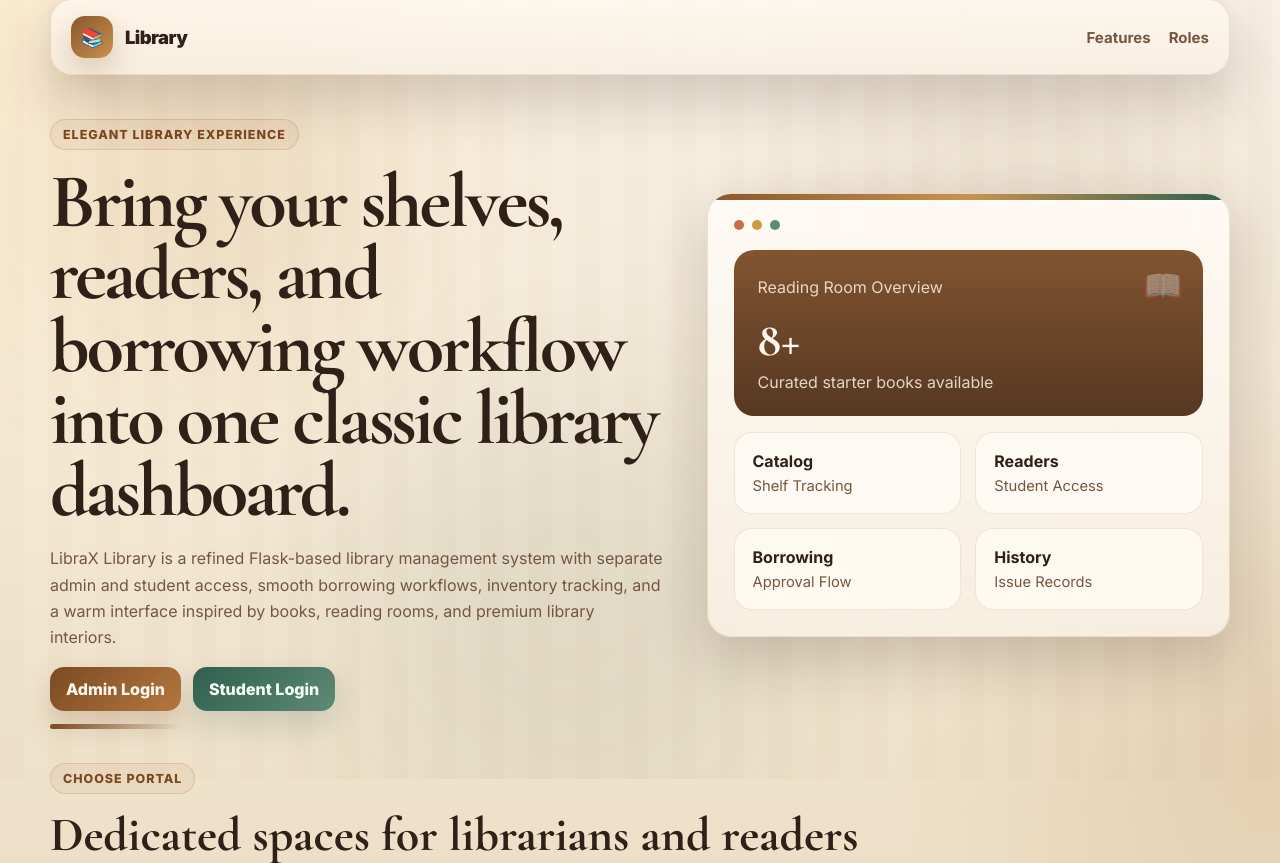
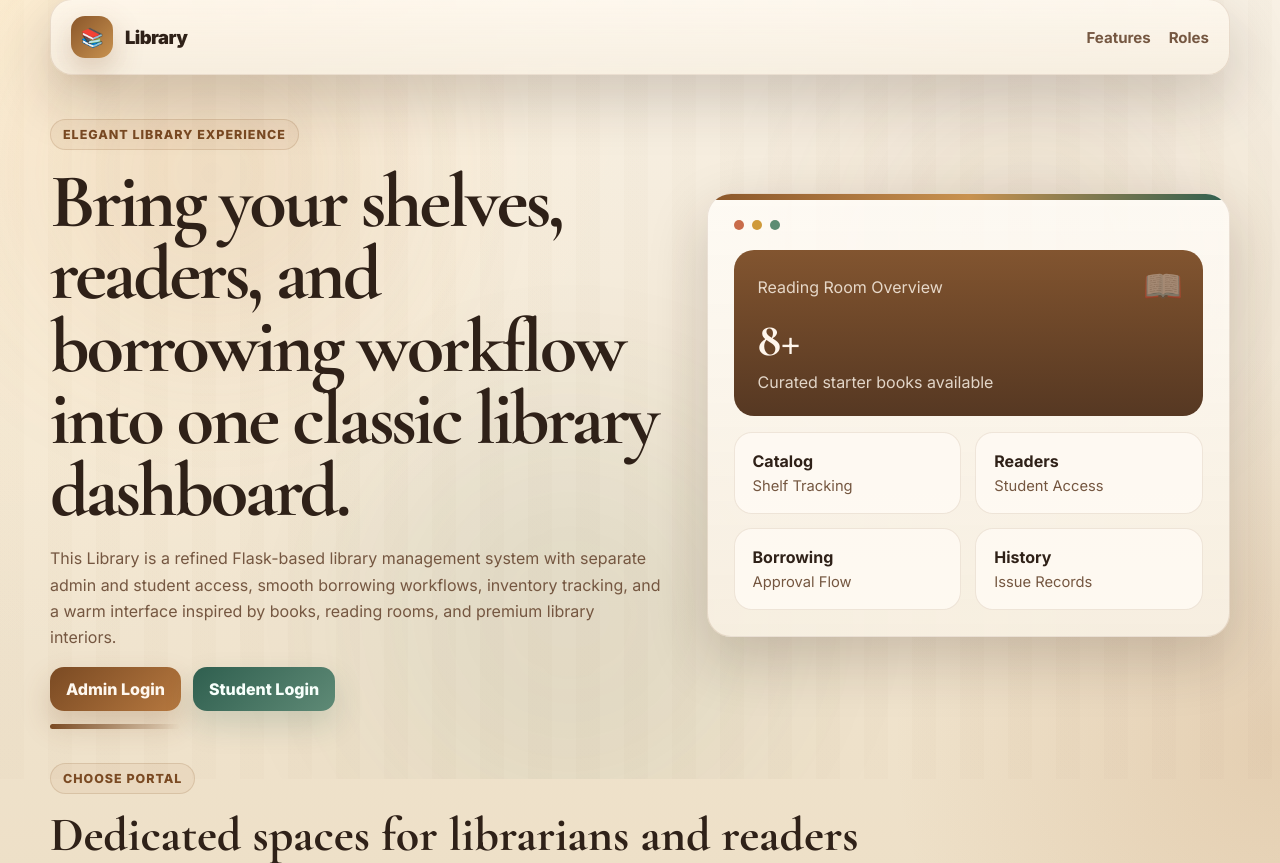
Before and after one commit to sunilsolanky230-ux/Library-Management-System, a Flask app: page / in a window 1280 px wide. Shown: the part 21-884 px from the top of the page. Run offline with Flask 3, Linux system fonts and the light colour scheme; data comes from the database, SQL or seed files in the repository.

Commit message:
updated index.html

```diff
--- a/templates/index.html
+++ b/templates/index.html
@@ -7,7 +7,7 @@
         <span class="eyebrow">Elegant Library Experience</span>
         <h1>Bring your shelves, readers, and borrowing workflow into one classic library dashboard.</h1>
         <p>
-            LibraX Library is a refined Flask-based library management system with separate admin and student access,
+            This Library is a refined Flask-based library management system with separate admin and student access,
             smooth borrowing workflows, inventory tracking, and a warm interface inspired by books, reading rooms,
             and premium library interiors.
         </p>
```
